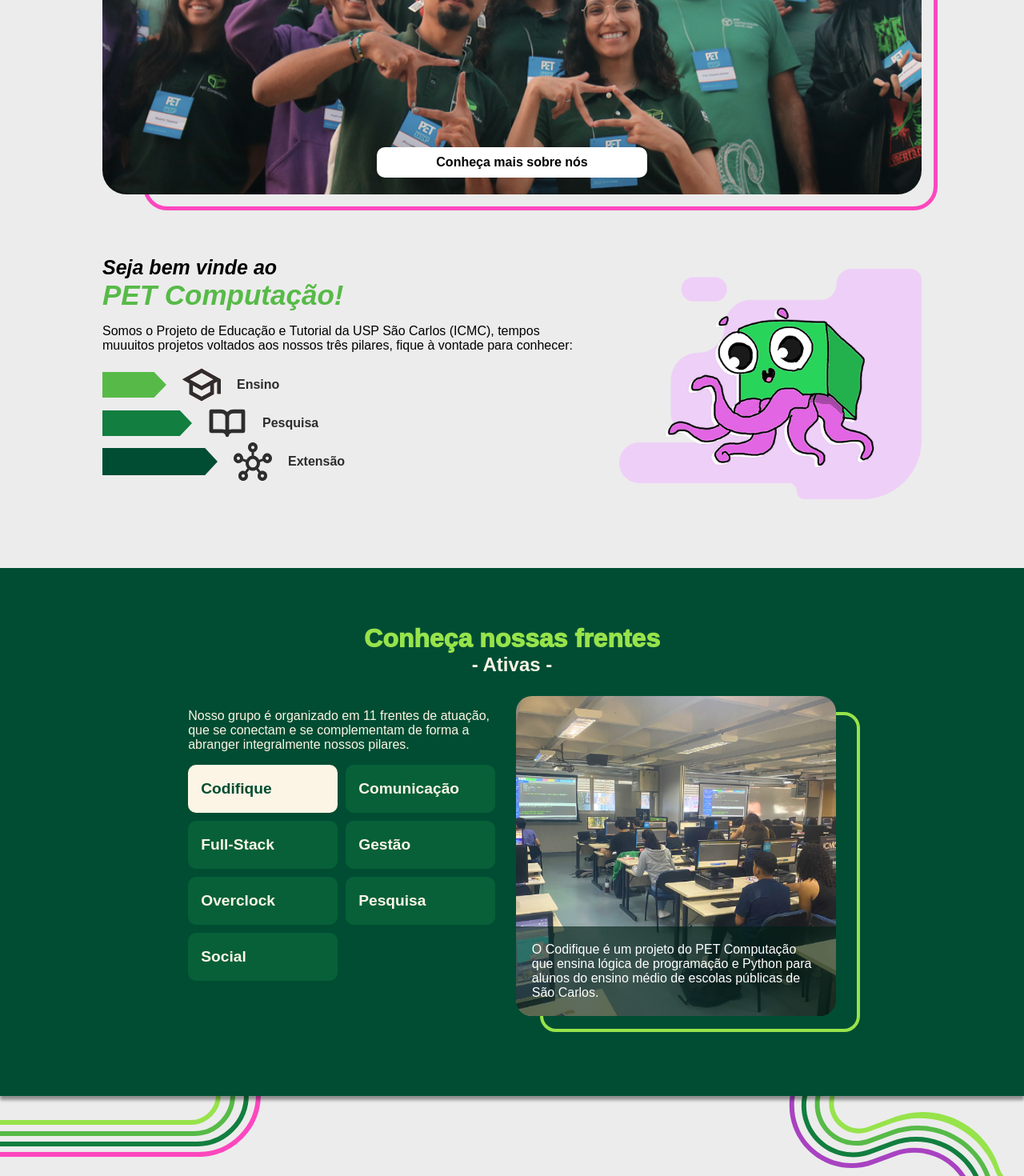
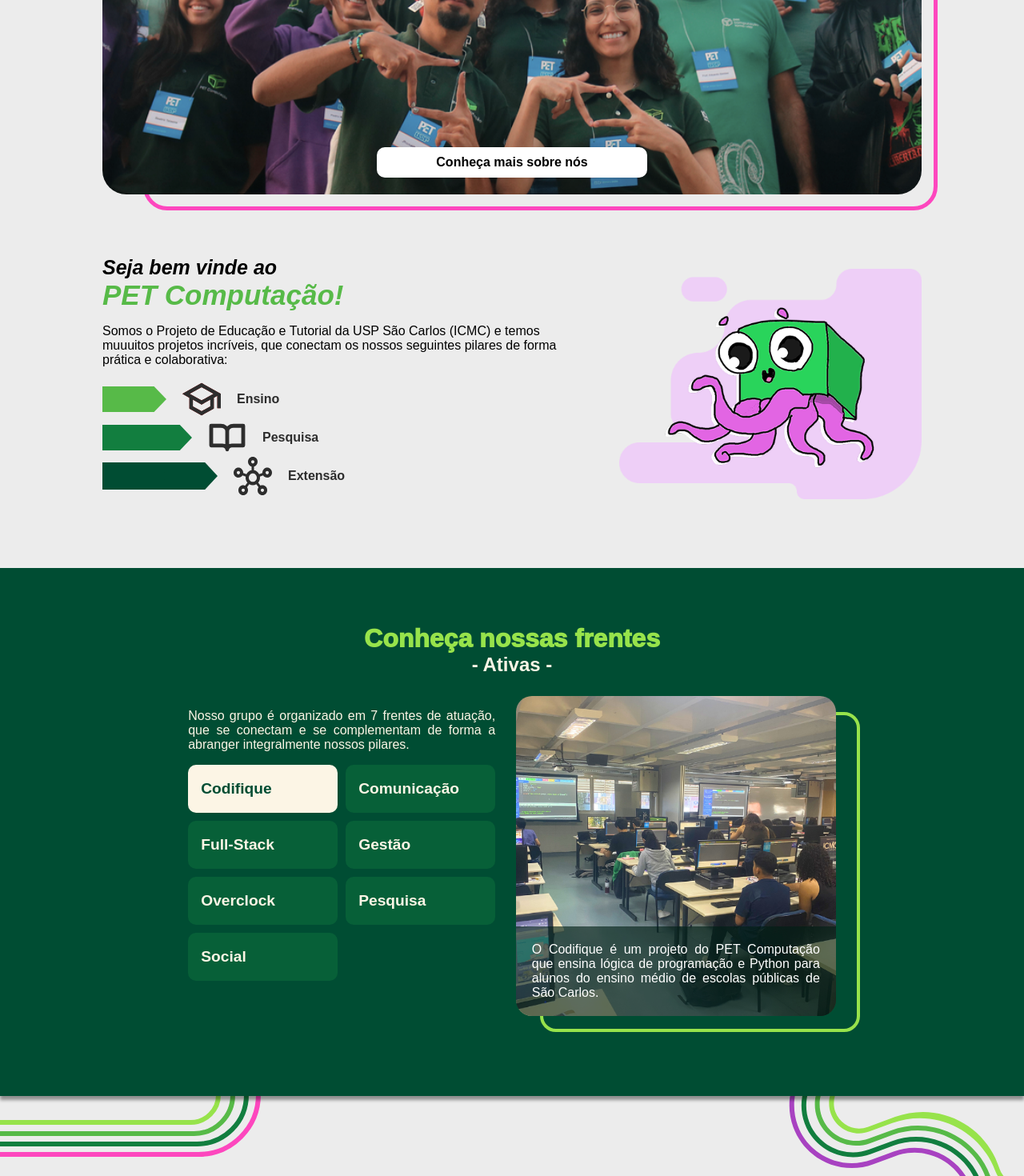
Before and after one commit to pet-comp/USP-PET-Website, a React (Vite) app: page / in a window 1280 px wide. Shown: the part 337-1807 px from the top of the page at 80% size. Built offline with nearby package versions, Linux system fonts and the light colour scheme.

Commit message:
style(boas vindas e frentes): melhoria no texto de boas vindas e adição de descrições das frentes

```diff
--- a/src/data/frentes.json
+++ b/src/data/frentes.json
@@ -11,12 +11,12 @@
   },
   {
     "nome": "Full-Stack",
-    "descricao": "Descrição do full-stack...",
+    "descricao": "A frente de Full-Stack desenvolve projetos completos, integrando front-end e back-end, com atuação colaborativa entre os membros e constante troca de conhecimento. Também incentiva o aprendizado contínuo de novas tecnologias e boas práticas, aplicadas diretamente no desenvolvimento.",
     "imagem": "fullstack"
   },
   {
     "nome": "Gestão",
-    "descricao": "Descrição do gestão...",
+    "descricao": "A Frente Gestão é o pilar organizacional do PET, responsável por garantir o bom funcionamento interno e a continuidade das atividades. Atua na coordenação de processos administrativos, organização de espaços e documentos e comunicação institucional.",
     "imagem": "gestao"
   },
   {
@@ -26,7 +26,7 @@
   },
   {
     "nome": "Pesquisa",
-    "descricao": "Descrição da pesquisa...",
+    "descricao": "A frente de Pesquisa é voltada à produção e desenvolvimento de estudos sobre diferentes temas, incluindo assuntos acadêmicos e do mercado de trabalho.",
     "imagem": "pesquisa"
   },
   {
--- a/src/pages/PaginaInicial/PaginaInicial.jsx
+++ b/src/pages/PaginaInicial/PaginaInicial.jsx
@@ -79,7 +79,7 @@
       <div className={style.intro_conteudo}>
         <h3>Seja bem vinde ao</h3>
         <h1>PET Computação!</h1>
-        <p>Somos o Projeto de Educação e Tutorial da USP São Carlos (ICMC), tempos muuuitos projetos voltados aos nossos três pilares, fique à vontade para conhecer:</p>
+        <p>Somos o Projeto de Educação e Tutorial da USP São Carlos (ICMC) e temos muuuitos projetos incríveis, que conectam os nossos seguintes pilares de forma prática e colaborativa:</p>
         <div className={style.pilares}>
           <Pilar banner={banner_ensino} tamanho_banner={"small"} Icone={icone_ensino} texto={"Ensino"}/>
           <Pilar banner={banner_pesquisa} tamanho_banner={"medium"} Icone={icone_pesquisa} texto={"Pesquisa"}/>
@@ -240,7 +240,7 @@
         <div className={style.container_frentes}>
 
           <div className={style.info_frentes}>
-            <p>Nosso grupo é organizado em 11 frentes de atuação, que se conectam e se complementam de forma a abranger integralmente nossos pilares.</p>
+            <p>Nosso grupo é organizado em 7 frentes de atuação, que se conectam e se complementam de forma a abranger integralmente nossos pilares.</p>
             <div className={style.botes_frentes}>
               {frentes.map((frente) => (
                 <button
--- a/src/pages/PaginaInicial/Pginit.module.css
+++ b/src/pages/PaginaInicial/Pginit.module.css
@@ -326,6 +326,8 @@
         bottom: 0;
         padding: 20px;
         box-sizing: border-box;
+        text-align: justify;
+        transition: opacity 0.1s ease;
     }
 
     .frente_image img {
@@ -334,6 +336,7 @@
         display: block;
         border-radius: 20px;
         object-fit: cover;
+        transition: height 0.3s ease;
     }
 
     .frente_image::before {
@@ -353,6 +356,7 @@
         display: flex;
         flex-direction: column;
         width: 30vw;
+        text-align: justify;
     }
 
     .info_frentes p {
@@ -463,6 +467,15 @@
         background-color: #8e26a8;
     }
 
+/* Animação - Desktop */
+    @media (min-width: 1023px){
+        .frente_image:hover > span{
+            opacity: 0;
+        }
+        .frente_image img:hover{
+            height: 110%;
+        }
+    }
 
 /* Responsividade - Tablet */
 
```
